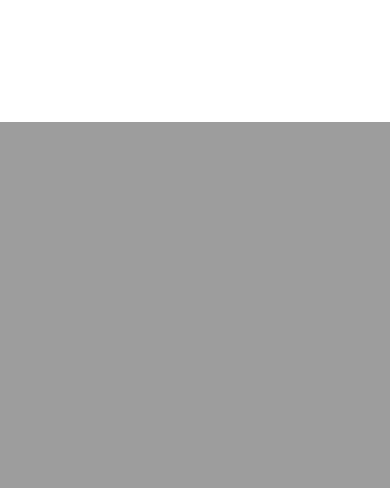
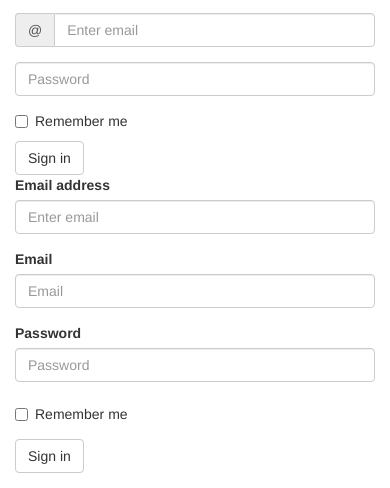
Before and after one commit to bikongyouran/python_practice, a Flask app: page /g in a window 390 px wide. Shown: the part 722-1210 px from the top of the page. Before the commit the page ends 844 px from the top, so only its background shows below. Run offline with Flask 2, Linux system fonts and the light colour scheme; some libraries are stand-ins or nearby versions.

Commit message:
update html

```diff
--- a/FlaskTest/app/templates/graph.html
+++ b/FlaskTest/app/templates/graph.html
@@ -2,14 +2,84 @@
 {% import "bootstrap/wtf.html" as wtf %}
 {% block title %}my Flask app{% endblock %}
 {% block content %}
+<!--class "container" means fixed width;
+"container-fluid" means full(100%) width, occupy all viewport.-->
 <div class="container-fluid">
     <div class="row">
-        <div class="col-lg-6 col-md-6">
-            <img src="{{ url_for('.graph') }}" alt="Image Placeholder">
+        <div class="col-lg-6">
+            <!--class "img-responsive" means image will support auto-fit the parent layout.
+             It equals max-width: 100% and height: auto-->
+            <img src="{{ url_for('.graph') }}" alt="Image Placeholder" class="img-responsive">
         </div>
-        <div class="col-lg-6 col-md-6">
-            <img src="{{ url_for('.graph') }}" alt="Image Placeholder">
+        <div class="col-lg-6">
+            <img src="{{ url_for('.graph') }}" alt="Image Placeholder" class="img-responsive">
         </div>
     </div>
-</div>>
+
+    <div>
+        <textarea class="form-control" rows="3"></textarea>
+    </div>
+
+    <form class="form-inline" role="form">
+        <div class="form-group">
+            <label class="sr-only" for="exampleInputEmail2">Email address</label>
+            <input type="email" class="form-control" id="exampleInputEmail2" placeholder="Enter email">
+        </div>
+        <div class="form-group">
+            <div class="input-group">
+                <div class="input-group-addon">@</div>
+                <input class="form-control" type="email" placeholder="Enter email">
+            </div>
+        </div>
+        <div class="form-group">
+            <label class="sr-only" for="exampleInputPassword2">Password</label>
+            <input type="password" class="form-control" id="exampleInputPassword2" placeholder="Password">
+        </div>
+        <div class="checkbox">
+            <label>
+                <input type="checkbox"> Remember me
+            </label>
+        </div>
+        <button type="submit" class="btn btn-default">Sign in</button>
+    </form>
+
+    <div class="row">
+        <div class="col-lg-6">
+            <div class="form-group">
+                <label for="exampleInputEmail1">Email address</label>
+                <input type="email" class="form-control" id="exampleInputEmail1" placeholder="Enter email">
+            </div>
+        </div>
+        <div class="col-lg-6">
+            <form class="form-horizontal" role="form">
+                <div class="form-group">
+                    <label for="inputEmail3" class="col-sm-2 control-label">Email</label>
+                    <div class="col-sm-10">
+                        <input type="email" class="form-control" id="inputEmail3" placeholder="Email">
+                    </div>
+                </div>
+                <div class="form-group">
+                    <label for="inputPassword3" class="col-sm-2 control-label">Password</label>
+                    <div class="col-sm-10">
+                        <input type="password" class="form-control" id="inputPassword3" placeholder="Password">
+                    </div>
+                </div>
+                <div class="form-group">
+                    <div class="col-sm-offset-2 col-sm-10">
+                        <div class="checkbox">
+                            <label>
+                                <input type="checkbox"> Remember me
+                            </label>
+                        </div>
+                    </div>
+                </div>
+                <div class="form-group">
+                    <div class="col-sm-offset-2 col-sm-10">
+                        <button type="submit" class="btn btn-default">Sign in</button>
+                    </div>
+                </div>
+            </form>
+        </div>
+    </div>
+</div>
 {% endblock %}
```
Also changed, not shown: 4 other files.
